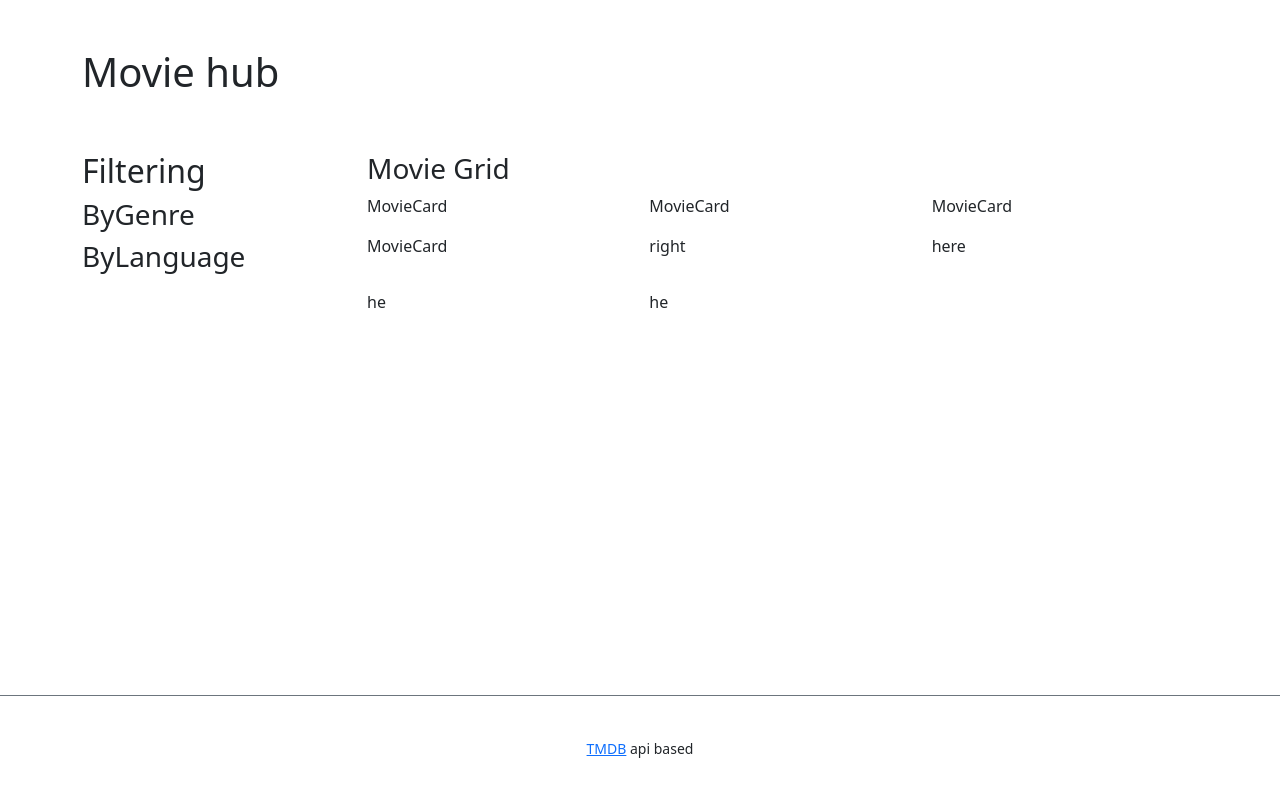
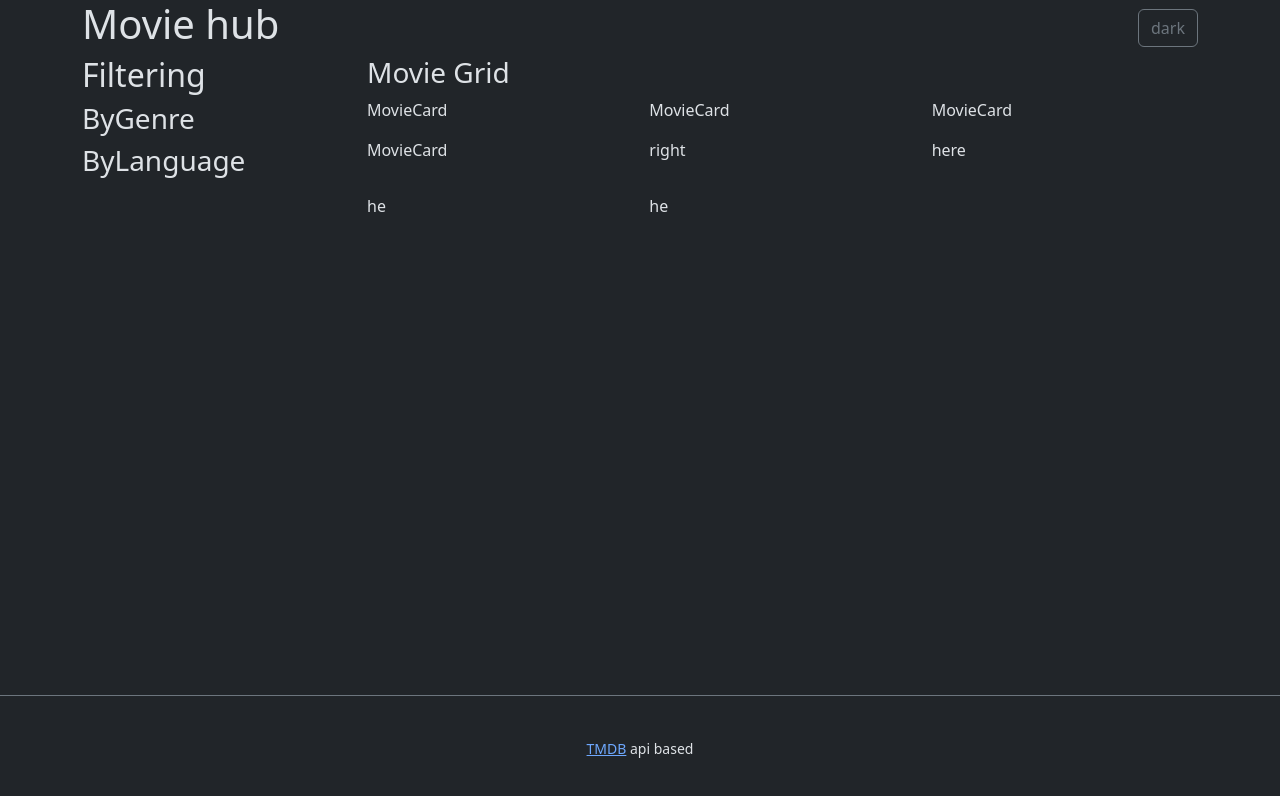
Before and after one commit to BobbaruK/movie-hub, a React (Vite) app: page / in a window 1280 px wide. Shown: the top 796 px of the page. Built offline with nearby package versions, Linux system fonts and the light colour scheme.

Commit message:
add darkmode switcher

```diff
--- /dev/null
+++ b/src/components/Header/Header.module.scss
@@ -0,0 +1,10 @@
+.siteHeader {
+  &__inner {
+    align-content: center;
+    align-items: center;
+    display: flex;
+    flex-direction: row;
+    flex-wrap: wrap;
+    justify-content: space-between;
+  }
+}
--- a/src/components/Header/Header.tsx
+++ b/src/components/Header/Header.tsx
@@ -1,10 +1,42 @@
+import { useEffect, useState } from "react";
+import styles from "./Header.module.scss";
+
+type Theme = "dark" | "light";
+
 const Header = () => {
+  const html = document.documentElement as HTMLElement;
+
+  const [theme, setTheme] = useState<string>("dark");
+
+  useEffect(() => {
+    html.dataset.bsTheme = "dark";
+
+    return () => {};
+  }, []);
+
   return (
-    <header>
+    <header className="siteHeader">
       <div className="container">
         <div className="row">
-          <div className="col-12 my-5">
+          <div className={["col-12", styles.siteHeader__inner].join(" ")}>
             <h1>Movie hub</h1>
+            <div className="theme">
+              <button
+                className={["btn", "btn-outline-secondary"].join(" ")}
+                onClick={() => {
+                  if (theme === "light") {
+                    html.dataset.bsTheme = "dark";
+                    setTheme(() => "dark");
+
+                    return;
+                  }
+
+                  html.dataset.bsTheme = "light";
+                  setTheme(() => "light");
+                }}>
+                {theme}
+              </button>
+            </div>
           </div>
         </div>
       </div>
```
